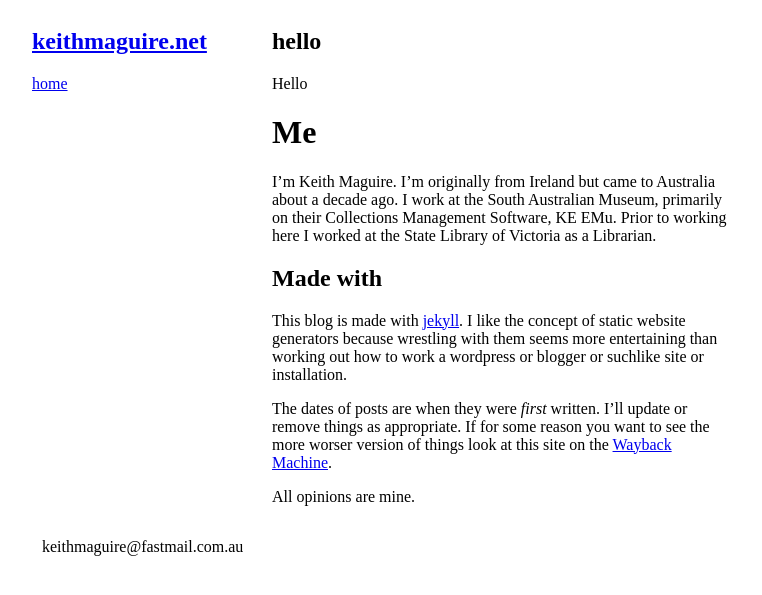
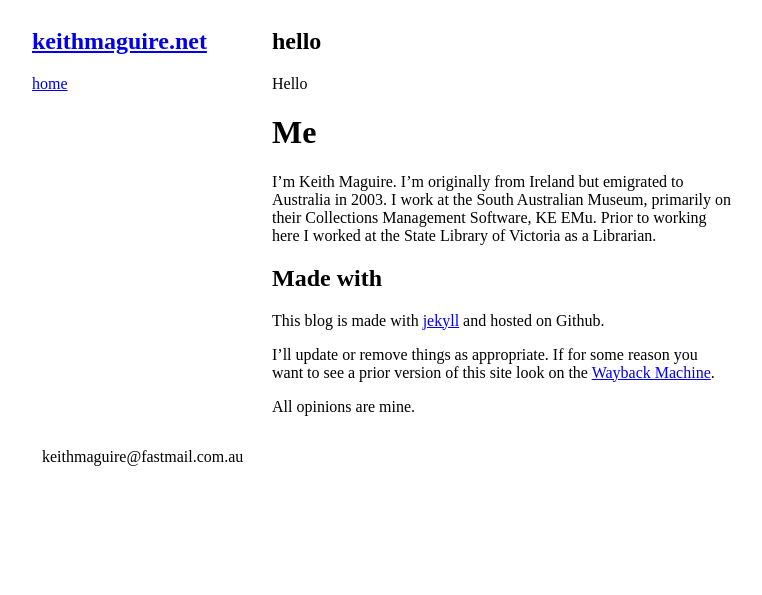
Before and after one commit to keithmaguire/keithmaguire.github.com, a Jekyll site: the page built from articles/hello.markdown, in a window 1280 px wide. Shown: the top 595 px of the page, without its empty margins (128-890 px from the left). Built offline with Jekyll 4.4.1, drawn with Linux system fonts in a browser that asks for light colours; Markdown is read by kramdown in place of the engine named in the settings.

Commit message:
editing of wording

````diff
--- a/articles/getting-rid-of-comments-in-pressdisplay.markdown
+++ b/articles/getting-rid-of-comments-in-pressdisplay.markdown
@@ -17,7 +17,7 @@ Now copy the URL of the homepage minus the `http://` bit
 
 Add the following rules to [Adblock Plus](http://adblockplus.org), replacing PRESSDISPLAYURL with whatever the URL is for the pressdisplay homepage via your library
 
-```
+``` css
 PRESSDISPLAYURL##span.lbl-comment
 PRESSDISPLAYURL##div.comments-content
 PRESSDISPLAYURL##div.marker-comment
--- a/articles/hello.markdown
+++ b/articles/hello.markdown
@@ -12,12 +12,12 @@ published: true
 Hello
 # Me
 
-I'm Keith Maguire. I'm originally from Ireland but came to Australia about a decade ago. I work at the South Australian Museum, primarily on their Collections Management Software, KE EMu. Prior to working here I worked at the State Library of Victoria as a Librarian.
+I'm Keith Maguire. I'm originally from Ireland but emigrated to Australia in 2003. I work at the South Australian Museum, primarily on their Collections Management Software, KE EMu. Prior to working here I worked at the State Library of Victoria as a Librarian.
 
 
 ## Made with
-This blog is made with [jekyll](http://jekyllrb.com). I like the concept of static website generators because wrestling with them seems more entertaining than working out how to work a wordpress or blogger or suchlike site or installation.
+This blog is made with [jekyll](http://jekyllrb.com) and hosted on Github.
 
-The dates of posts are when they were _first_ written. I'll update or remove things as appropriate. If for some reason you want to see the more worser version of things look at this site on the [Wayback Machine](http://web.archive.org/web/*/keithmaguire.net).
+I'll update or remove things as appropriate. If for some reason you want to see a prior version of this site look on the [Wayback Machine](http://web.archive.org/web/*/keithmaguire.net).
 
 All opinions are mine.
````
Also changed, not shown: articles/removing-comments-from-australian-news-sites.md (+4 -2 lines).
